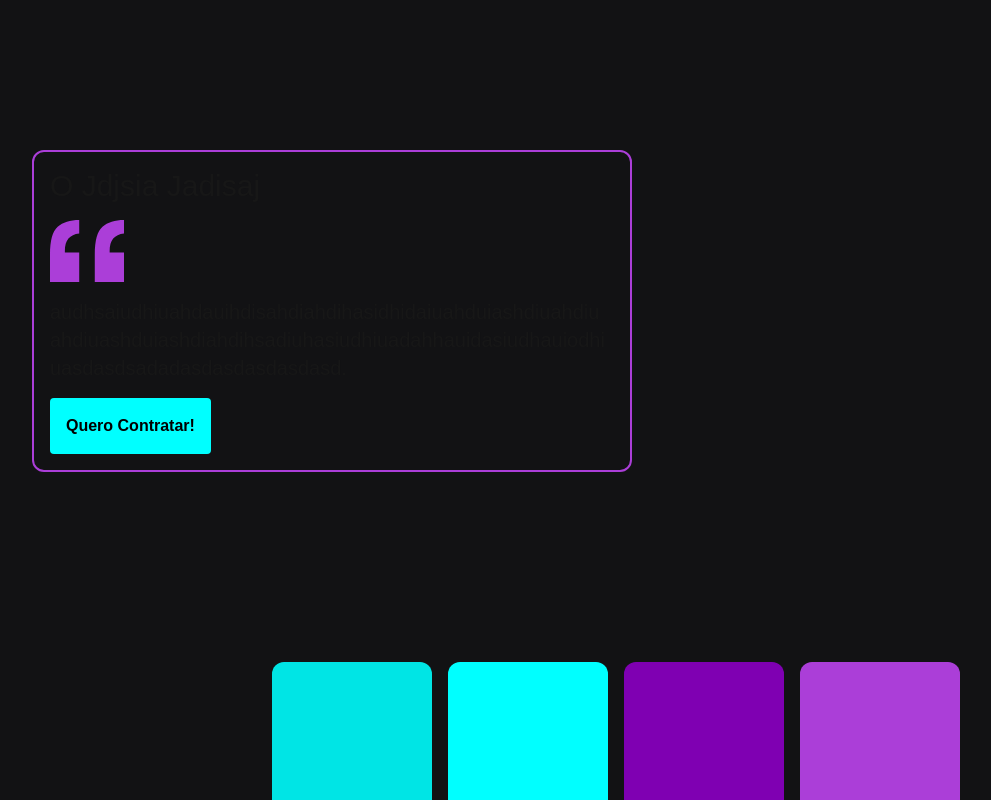
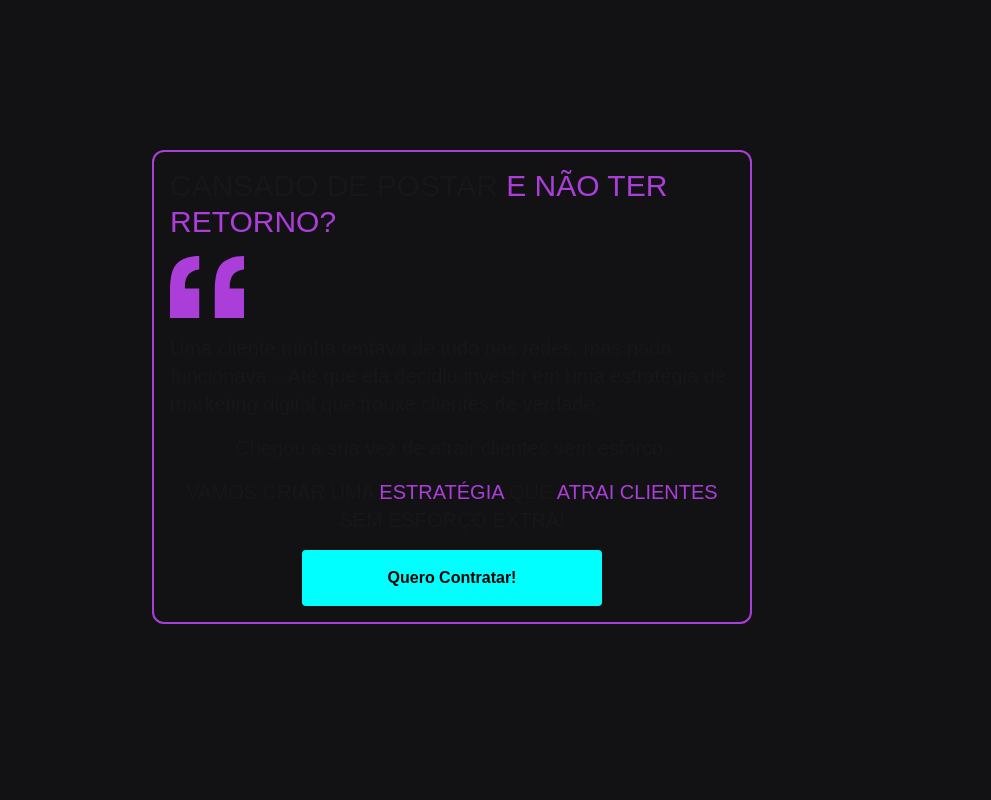
Before and after one commit to i-roger/trafegopago, a Next.js app: page / in a window 1280 px wide. Shown: the top 800 px of the page, without its empty margins (24-1015 px from the left). Built offline with nearby package versions, Linux system fonts and the light colour scheme.

Commit message:
Changes on intro card

```diff
--- a/src/pages/index.tsx
+++ b/src/pages/index.tsx
@@ -1,25 +1,35 @@
 import Image from "next/image";
-import aspas from '@/assets/images/double-quotes.svg'
+import aspas from "@/assets/images/double-quotes.svg";
 
 export default function Home() {
   return (
     <div className="flex flex-col gap-10">
-
-{/* CARD INTRODUÇÃO */}
-      <div className="flex md:justify-start my-20 px-4 md:my-[150px] md:mx-10">
+      {/* CARD INTRODUÇÃO */}
+      <div className="flex md:justify-start my-20 px-4 md:my-[150px] md:mx-40">
         <div className="flex flex-col gap-4 w-[300px] md:w-[600px] p-4 border-2 rounded-xl border-[#ab3ed8]">
-          <h1 className="text-3xl break-all">O Jdjsia Jadisaj</h1>
-          <Image alt='' className=""src={aspas}/>
-          <p className="text-xl break-all">
-            audhsaiudhiuahdauihdisahdiahdihasidhidaiuahduiashdiuahdiu
-            ahdiuashduiashdiahdihsadiuhasiudhiuadahhauidasiudhauiodhiuasdasdsadadasdasdasdasdasd.
+          <div className="flex gap-2">
+            <h1 className="text-3xl break-normal">CANSADO DE POSTAR <span className="text-3xl break-normal text-[#ab3ed8]">E NÃO TER RETORNO?</span></h1>
+          </div>
+          <Image alt="" className="" src={aspas} />
+          <p className="text-xl break-normal">
+            Uma cliente minha tentava de tudo nas redes, mas nada funcionava...
+            Até que ela decidiu investir em uma estratégia de marketing digital
+            que trouxe clientes de verdade.
           </p>
-          <div>
-            <button className="bg-[#00ffff] text-black rounded p-4 font-bold">Quero Contratar!</button>
+          <p className="text-xl break-normal text-center">
+            Chegou a sua vez de atrair clientes sem esforço.
+          </p>
+          <p className="text-xl break-normal text-center">
+            VAMOS CRIAR UMA <span className="text-[#ab3ed8]">ESTRATÉGIA</span> QUE <span className="text-[#ab3ed8]">ATRAI</span> <span className="text-[#ab3ed8]">CLIENTES</span> SEM ESFORÇO EXTRA!
+          </p>
+          <div className="flex justify-center">
+            <button className="w-[300px] bg-[#00ffff] text-black rounded p-4 font-bold">
+              Quero Contratar!
+            </button>
           </div>
         </div>
       </div>
-{/* CARD INTRODUÇÃO */}
+      {/* CARD INTRODUÇÃO */}
 
       <div className="flex justify-center gap-4">
         <div className="w-40 h-40 rounded-xl bg-[#00e5e5]"></div>
```
